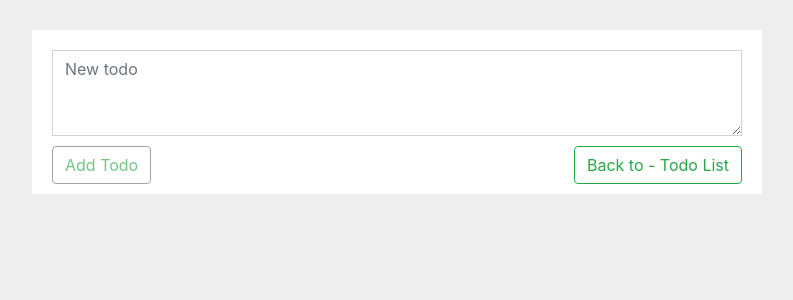
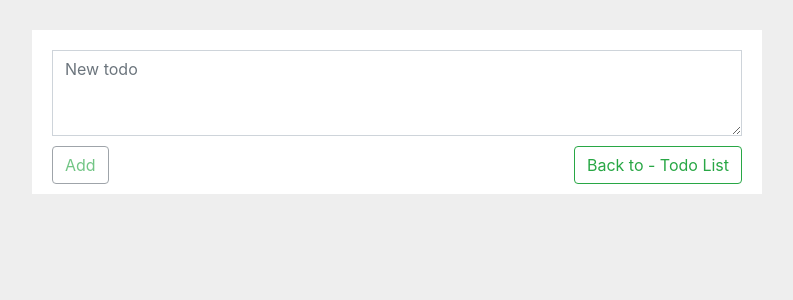
Before and after one commit to David-Finkelstein/my-awesome-todo-list, a React (Create React App) app: page /new in a window 1280 px wide. Shown: the top 300 px of the page, without its empty margins (243-1036 px from the left). Built offline with nearby package versions, Linux system fonts and the light colour scheme.

Commit message:
Finished stage4

```diff
--- a/src/AddTodoWizard/addTodoWizard.actions.js
+++ /dev/null
@@ -1,7 +0,0 @@
-const FEATURE = "[WIZARD]";
-
-export const ADD_TODO = `${FEATURE} ADD_TODO`;
-export const addTodo = payload => ({
-    type: ADD_TODO,
-    payload,
-});
--- a/src/TodoList/components/TodoItem/index.js
+++ /dev/null
@@ -1,32 +0,0 @@
-import React from 'react'
-import PropTypes from 'prop-types';
-import { Button } from 'reactstrap';
-
-const TodoItem = (props) => {
-    const { todoProperties, deleteTodo, toggleTodoStatus } = props;
-    return (
-        <li className="ui-state-default" key={todoProperties.id}>
-            <div className={todoProperties.finished ? "checked" : "unchecked"}>
-                <label onClick={toggleTodoStatus.bind(null, todoProperties.id)}>{todoProperties.text}</label>
-                <Button
-                    className="btn btn-sm btn-outline-danger"
-                    onClick={deleteTodo.bind(null, todoProperties.id)}
-                >
-                    Delete
-                </Button>
-            </div>
-        </li>
-    )
-};
-
-TodoItem.propTypes = {
-    todoProperties: PropTypes.shape({
-        text: PropTypes.string.isRequired,
-        finished: PropTypes.bool.isRequired,
-        id: PropTypes.number.isRequired
-    }).isRequired,
-    deleteTodo: PropTypes.func.isRequired,
-    toggleTodoStatus: PropTypes.func.isRequired,
-};
-
-export default TodoItem;
--- a/src/index.js
+++ b/src/index.js
@@ -4,16 +4,17 @@ import { Provider } from 'react-redux';
 import { BrowserRouter as Router, Route, Switch } from 'react-router-dom'
 
 import * as serviceWorker from './serviceWorker';
-import store from './store/store'
-import AddTodoWizard from './AddTodoWizard'
-import App from './App'
+import store from './store'
+import TodoList from './pages/TodoList'
+import wizardWrapper from "./pages/wizardWrapper";
 
 ReactDOM.render(
     <Provider store={store}>
         <Router>
             <Switch>
-                <Route exact path="/" component={App}/>
-                <Route path="/new" component={AddTodoWizard}/>
+                <Route exact path="/" component={TodoList}/>
+                <Route path="/new" component={wizardWrapper}/>
+                <Route path={"/todos/:id"} component={wizardWrapper}/>
             </Switch>
         </Router>
     </Provider>,
--- a/src/App.js
+++ b/src/pages/TodoList.js
@@ -4,9 +4,9 @@ import { Link } from 'react-router-dom'
 import { connect } from "react-redux";
 import { Button } from 'reactstrap';
 
-import TodoList from "./TodoList";
+import List from "../todos/list/";
 
-class App extends React.Component {
+class TodoList extends React.Component {
     itemsLeft() {
         const { todoArray } = this.props;
         return todoArray.reduce((accumulator, current) => {
@@ -28,7 +28,7 @@ class App extends React.Component {
                         </div>
                     </div>
                 </Link>
-                <TodoList/>
+                <List/>
                 <div className="todo-footer">
                     <strong>
                         <span className="count-todos">{`Items Left to do: ${this.itemsLeft()}`}</span>
@@ -45,4 +45,4 @@ function mapStateToProps(state) {
     };
 }
 
-export default connect(mapStateToProps)(App)
+export default connect(mapStateToProps)(TodoList)
--- /dev/null
+++ b/src/pages/wizardWrapper.js
@@ -0,0 +1,25 @@
+import React from 'react'
+import PropTypes from 'prop-types';
+import { connect } from 'react-redux';
+
+import TodoWizard from '../todos/wizard'
+import { addTodo, editTodo } from "../todos/wizard/wizard.actions";
+
+const wizardWrapper = (props) => {
+    const { match: { params: { id } }, editTodo, addTodo } = props;
+    return id ?
+        <TodoWizard callback={editTodo} title="Edit todo text" btnText="Save"/> :
+        <TodoWizard callback={addTodo} title="New todo" btnText="Add"/>
+};
+
+wizardWrapper.propTypes = {
+    addTodo: PropTypes.func.isRequired,
+    editTodo: PropTypes.func.isRequired,
+};
+
+const mapDispatchToProps = {
+    addTodo,
+    editTodo,
+};
+
+export default connect(null, mapDispatchToProps)(wizardWrapper)
--- a/src/store/store.js
+++ b/src/store.js
@@ -1,5 +1,5 @@
 import { createStore, combineReducers } from 'redux';
-import todoList from '../TodoList/todoList.reducer'
+import todoList from './todos/list/list.reducer'
 
 const reducer = combineReducers({ todoList });
 const store = createStore(reducer, undefined, undefined);
--- /dev/null
+++ b/src/todos/list/components/ListItem.js
@@ -0,0 +1,31 @@
+import React from 'react'
+import PropTypes from 'prop-types';
+import { Button } from 'reactstrap';
+import { Link } from 'react-router-dom'
+
+const TodoItem = (props) => {
+    const { todoProperties: { id ,finished, text }, deleteTodo, toggleTodoStatus } = props;
+    return (
+        <li className="ui-state-default" key={id}>
+            <div className={finished ? "checked" : "unchecked"}>
+                <label onClick={toggleTodoStatus.bind(null, id)}>{text}</label>
+                <Link to={`/todos/${id}`}>
+                    <Button className="btn btn-sm btn-outline-success">Edit</Button>
+                </Link>
+                <Button className="btn btn-sm btn-outline-danger" onClick={deleteTodo.bind(null, id)}>Delete</Button>
+            </div>
+        </li>
+    )
+};
+
+TodoItem.propTypes = {
+    todoProperties: PropTypes.shape({
+        text: PropTypes.string.isRequired,
+        finished: PropTypes.bool.isRequired,
+        id: PropTypes.number.isRequired
+    }).isRequired,
+    deleteTodo: PropTypes.func.isRequired,
+    toggleTodoStatus: PropTypes.func.isRequired,
+};
+
+export default TodoItem;
--- a/src/TodoList/index.js
+++ b/src/todos/list/index.js
@@ -3,23 +3,21 @@ import _ from 'lodash';
 import PropTypes from 'prop-types';
 import { connect } from 'react-redux';
 
-import TodoItem from "./components/TodoItem/index";
-import { toggleTodoStatus, deleteTodo } from "./todoList.actions";
+import TodoItem from "./components/ListItem";
+import { toggleTodoStatus, deleteTodo } from "./list.actions";
 
-class TodoList extends React.Component {
+class List extends React.Component {
     render() {
         const { todoArray, deleteTodo, toggleTodoStatus } = this.props;
         return (
             <ul className="list-unstyled">
-                {todoArray.map(todoProperties =>
-                    TodoItem({ todoProperties, deleteTodo, toggleTodoStatus})
-                )}
+                {todoArray.map(todoProperties => TodoItem({ todoProperties, deleteTodo, toggleTodoStatus}))}
             </ul>
         )
     }
 }
 
-TodoList.propTypes = {
+List.propTypes = {
     todoArray: PropTypes.array.isRequired,
     deleteTodo: PropTypes.func.isRequired,
     toggleTodoStatus: PropTypes.func.isRequired,
@@ -36,4 +34,4 @@ const mapDispatchToProps =  {
     toggleTodoStatus,
 };
 
-export default connect(mapStateToProps, mapDispatchToProps)(TodoList)
+export default connect(mapStateToProps, mapDispatchToProps)(List)
--- a/src/TodoList/todoList.reducer.js
+++ b/src/todos/list/list.reducer.js
@@ -1,6 +1,6 @@
 import Immutable from 'immutable';
-import { TOGGLE_TODO_STATUS, DELETE_TODO } from "./todoList.actions";
-import { ADD_TODO } from "../AddTodoWizard/addTodoWizard.actions";
+import { TOGGLE_TODO_STATUS, DELETE_TODO } from "./list.actions";
+import {ADD_TODO, EDIT_TODO_TEXT} from "../wizard/wizard.actions";
 
 const defaultState = Immutable.fromJS({
     12464535: {
@@ -32,6 +32,9 @@ export default (state = defaultState, action) => {
             return state.delete(payload.toString());
         case TOGGLE_TODO_STATUS:
             return state.updateIn([payload.toString(), 'finished'], val => !val);
+        case EDIT_TODO_TEXT:
+            return state.updateIn([payload.todoId, 'text'], () => payload.text)
+                .updateIn([payload.todoId, 'finished'], () => false);
         default:
             return state;
     }
--- a/src/AddTodoWizard/index.js
+++ b/src/todos/wizard/index.js
@@ -4,9 +4,7 @@ import { connect } from 'react-redux';
 import { Link, withRouter } from 'react-router-dom'
 import { Button } from 'reactstrap';
 
-import { addTodo } from "./addTodoWizard.actions";
-
-class AddTodoWizard extends React.Component {
+class TodoWizard extends React.Component {
     constructor(Props) {
         super(Props);
         this.state = {
@@ -25,31 +23,32 @@ class AddTodoWizard extends React.Component {
 
     onAddTodo() {
         const { textAreaValue } = this.state;
-        const { addTodo } = this.props;
+        const { callback } = this.props;
 
-        addTodo(textAreaValue);
+        callback(textAreaValue);
         this.setState({ textAreaValue: '' });
     }
 
     onEnterClicked(key) {
         const { textAreaValue } = this.state;
-        const { addTodo } = this.props;
+        const { callback, history } = this.props;
 
         if(key === 'Enter' && textAreaValue.length > 0 ){
-            addTodo(textAreaValue);
+            callback(textAreaValue);
+            history.push('/');
             this.setState({ textAreaValue: '' });
-            this.props.history.push('/')
         }
     }
 
     render() {
         const { textAreaValue } = this.state;
-        const { match: {params: { id } } } = this.props;
+        const { match: { params: { id } }, title, callback, btnText } = this.props;
         return (
             <div>
             <textarea
                 className="form-control"
-                placeholder="New todo" rows="3"
+                placeholder={title}
+                rows="3"
                 onChange={this.onTextAreaChanged}
                 value={textAreaValue}
                 onKeyPress={e => this.onEnterClicked(e.key)}
@@ -57,10 +56,9 @@ class AddTodoWizard extends React.Component {
                 <Link to="/">
                     <Button
                         className="btn btn-outline-success add-todo"
-                        onClick={this.onAddTodo}
-                        disabled={!textAreaValue}
-                    >
-                        Add Todo
+                        onClick={callback.bind(null,textAreaValue,id)}
+                        disabled={!textAreaValue}>
+                        {btnText}
                     </Button>
                     <Button className="btn btn-outline-success add-todo float-right">
                         Back to - Todo List
@@ -72,15 +70,13 @@ class AddTodoWizard extends React.Component {
     }
 }
 
-AddTodoWizard.propTypes = {
-    addTodo: PropTypes.func.isRequired,
+TodoWizard.propTypes = {
+    callback: PropTypes.func.isRequired,
+    title: PropTypes.string.isRequired,
+    btnText: PropTypes.string.isRequired,
     history: PropTypes.shape({
         push: PropTypes.func.isRequired,
     }).isRequired,
 };
 
-const mapDispatchToProps = {
-    addTodo,
-};
-
-export default connect(null, mapDispatchToProps)(withRouter(AddTodoWizard));
+export default connect()(withRouter(TodoWizard));
--- /dev/null
+++ b/src/todos/wizard/wizard.actions.js
@@ -0,0 +1,14 @@
+const FEATURE = "[WIZARD]";
+
+export const ADD_TODO = `${FEATURE} ADD_TODO`;
+export const EDIT_TODO_TEXT = `${FEATURE} EDIT_TODO_TEXT`;
+
+export const addTodo = payload => ({
+    type: ADD_TODO,
+    payload,
+});
+
+export const editTodo = (text,todoId) => ({
+    type: EDIT_TODO_TEXT,
+    payload: { text, todoId },
+});
```
Also changed, not shown: src/todos/list/list.actions.js (renamed from src/TodoList/todoList.actions.js), 2 other files (tests, documents, lock files or other folders).
